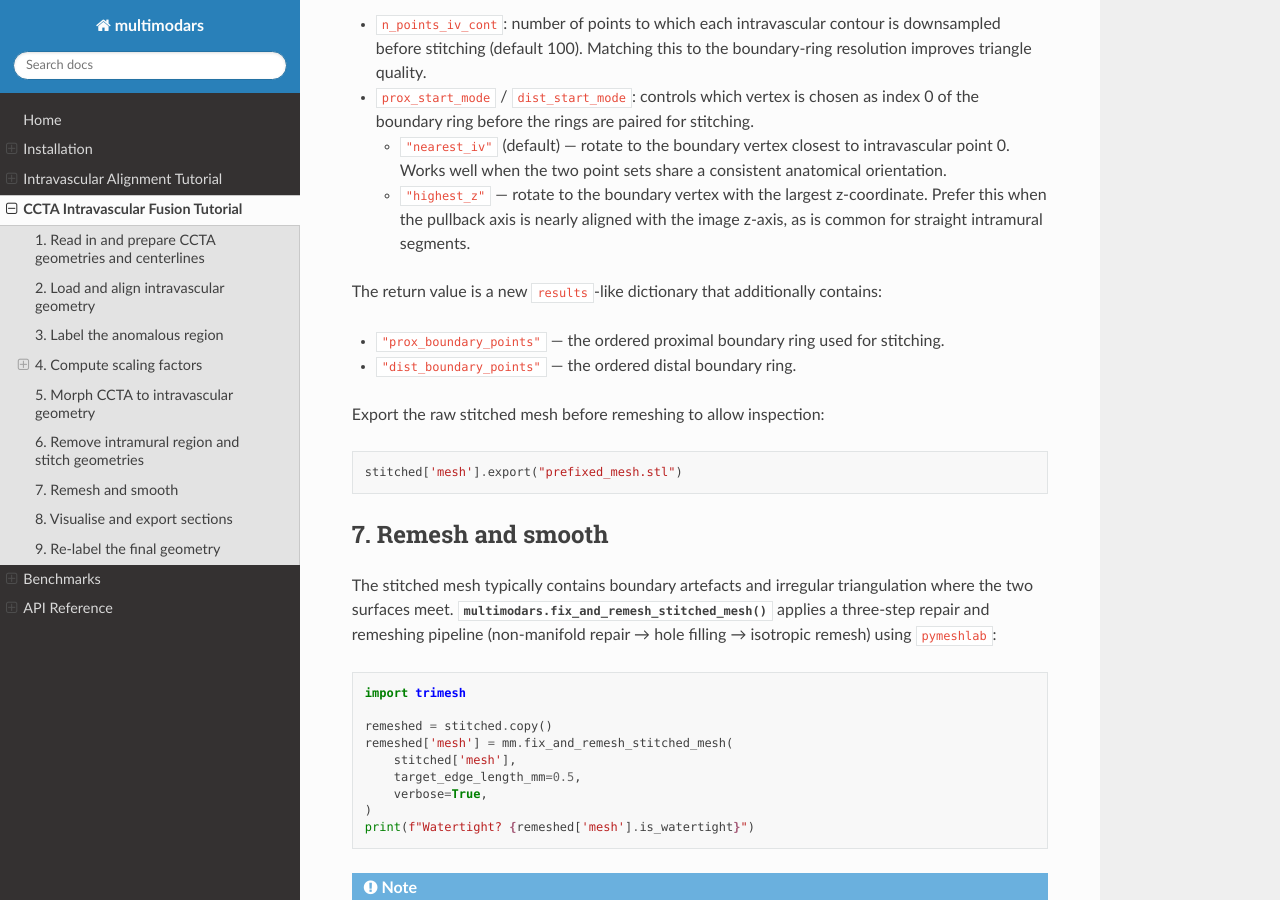
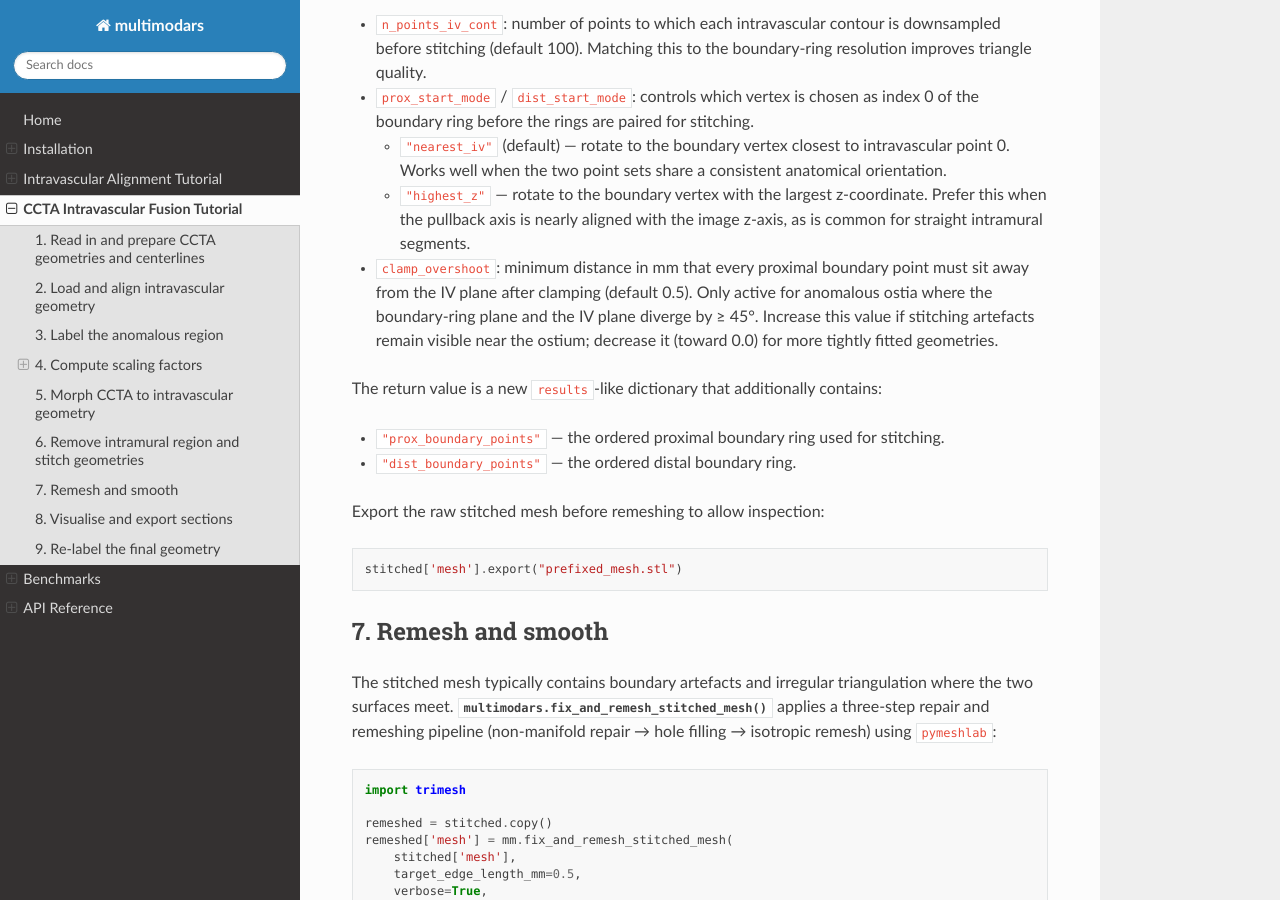
Before and after one commit to yungselm/multimoda-rs, a Sphinx documentation site: the page built from docs/tutorial_ccta.rst, in a window 1280 px wide and 900 px high, scrolled down 8865 px. Built offline with Sphinx 7.4.7 and the Read the Docs theme 3.1.0, drawn with Linux system fonts in a browser that asks for light colours; pages that are not in the unit, such as notebooks, are missing from menus.

```diff
--- a/Cargo.toml
+++ b/Cargo.toml
@@ -1,6 +1,6 @@
 [package]
 name = "multimodars"
-version = "0.3.4"
+version = "0.3.5"
 edition = "2021"
 license = "MIT"
 
--- a/docs/tutorial_ccta.rst
+++ b/docs/tutorial_ccta.rst
@@ -374,6 +374,12 @@ geometry with a triangulated patch:
     this when the pullback axis is nearly aligned with the image z-axis, as is common for
     straight intramural segments.
 
+- ``clamp_overshoot``: minimum distance in mm that every proximal boundary point must sit
+  away from the IV plane after clamping (default 0.5).  Only active for anomalous ostia
+  where the boundary-ring plane and the IV plane diverge by ≥ 45°.  Increase this value
+  if stitching artefacts remain visible near the ostium; decrease it (toward 0.0) for
+  more tightly fitted geometries.
+
 The return value is a new ``results``-like dictionary that additionally contains:
 
 - ``"prox_boundary_points"`` — the ordered proximal boundary ring used for stitching.
```
Also changed, not shown: CHANGELOG.md (+16 -0 lines), 2 other files.
